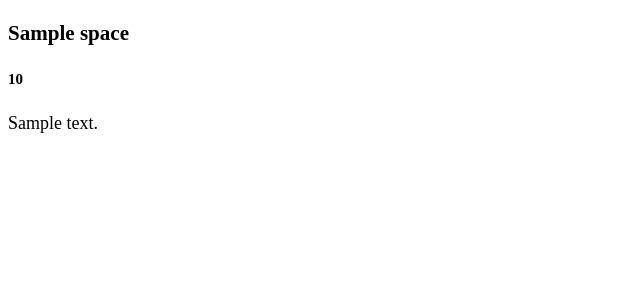
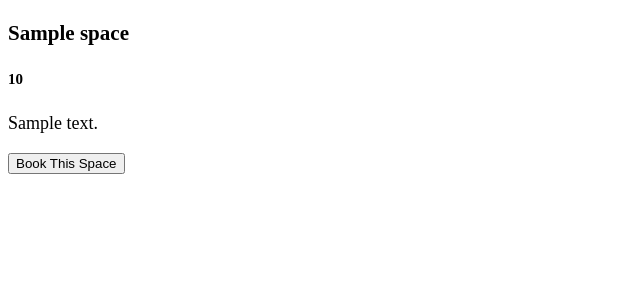
Before and after one commit to RobertMcIsaac/MakersBnB_Air, a Flask app: template templates/view_space.html in a window 1280 px wide. Shown: the top 300 px of the page, without its empty margins (0-640 px from the left). Run offline with Flask 3, Linux system fonts and the light colour scheme; the template is opened without the code that fills it: most values are stand-ins (such as "Sample title", 1, 10 or a date in 2020).

Commit message:
Added view_space.html

```diff
--- a/app.py
+++ b/app.py
@@ -66,7 +66,7 @@ def create_space_successful():
 
 
 @app.route('/spaces/<int:id>')
-def view_space():
+def view_space(id):
 
     connection = get_flask_database_connection(app)
     repository = SpaceRepository(connection)
--- a/templates/view_space.html
+++ b/templates/view_space.html
@@ -15,9 +15,9 @@
         <h5>{{ space.price }}</h5>
         <p>{{ space.description }}</p>
 
-        <!-- <div>
-            <a href="/booking" role="button">Book This Space</a>
-        </div> -->
+        <div>
+            <button>Book This Space</button>
+        </div>
 
     </body>
 </html>
```
